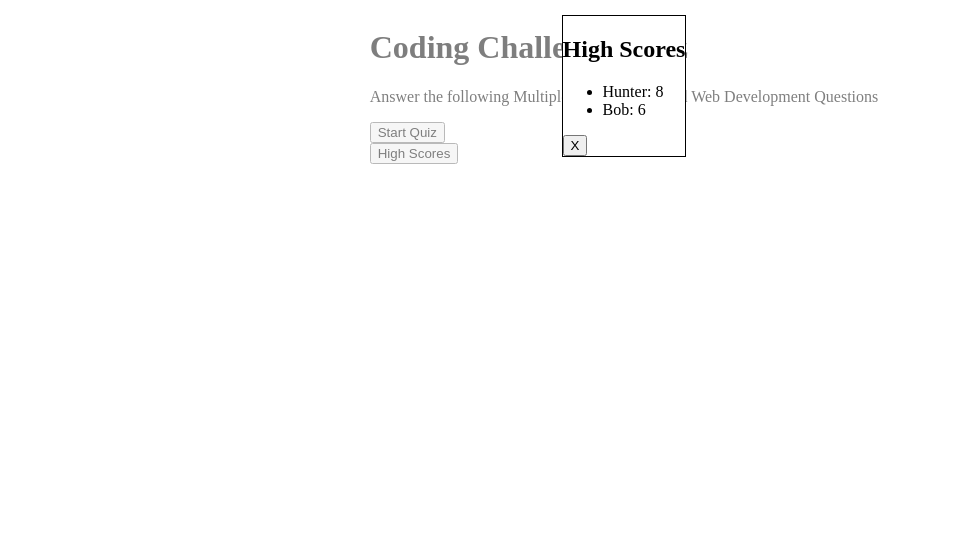
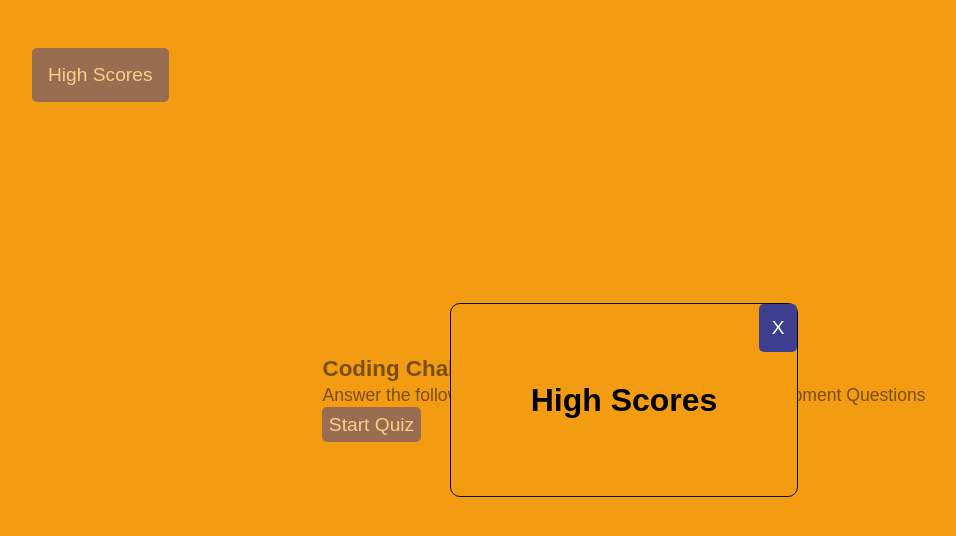
Before and after one commit to huntersteffner/Challenge-04-Coding-Quiz, a plain HTML site: page index.html in a window 1280 px wide. Both pictures are taken after a click on the button "High Scores". Shown: the whole page, without its empty margins (16-972 px from the left). Drawn offline with Linux system fonts and the light colour scheme.

Commit message:
Added styling

```diff
--- /dev/null
+++ b/Assets/reset.css
@@ -0,0 +1,41 @@
+* {
+    margin: 0;
+    padding: 0;
+    box-sizing: border-box;
+  }
+
+  html {
+    height: 100%;
+  }
+
+  body {
+    min-height: 100%;
+    line-height: 1;
+    font-family: sans-serif;
+  }
+
+  h1,
+  h2,
+  h3,
+  h4,
+  h5,
+  h6 {
+    font-size: 100%;
+  }
+
+  input,
+  select,
+  option,
+  optgroup,
+  textarea,
+  button,
+  pre,
+  code {
+    font-size: 100%;
+    font-family: inherit;
+  }
+
+  ol,
+  ul {
+    list-style: none;
+  }
--- a/Assets/script.js
+++ b/Assets/script.js
@@ -147,15 +147,6 @@ const questions = [{
 ]
 
 
-// // Timer
-// const updateTimer = function() {
-
-//     secondsEl.innerHTML = countdownSeconds
-
-
-//     countdownSeconds--
-//     console.log(countdownSeconds)
-// }
 
 const startTimer = function() {
     if (secondsEl.innerHTML <= 0) {
@@ -260,6 +251,7 @@ function gameOver () {
     clearInterval(refreshIntervalID)
     console.log(points)
     scoreFinal.innerHTML = points
+    quizContainer.classList.toggle('hidden')
 }
 if (numOfQuestions === 0) {
     console.log('It works')
--- a/Assets/style.css
+++ b/Assets/style.css
@@ -1,16 +1,64 @@
+:root {
+    --background-color: #F39C12;
+    --button-color: #3e3e8e;
+}
+
 body {
     display: flex;
     flex-direction: column;
     justify-content: center;
     align-items: center;
+    background-color: var(--background-color);
+
+}
+button {
+    border: none;
+    padding: .4rem;
+    border-radius: 5px;
+    cursor: pointer;
+    background-color: var(--button-color);
+    color: #fff;
+    font-size: 1.2rem;
+
+}
+input {
+    background-color: #f6ebeb;
+    padding: .5rem;
 }
 
-.hidden {
-    display: none;
+.questions-container {
+    display: flex;
+    flex-direction: column;
 }
 
+
+.game-container {
+    display: flex;
+    flex-direction: column;
+    /* justify-content: center; */
+    align-items: center;
+}
+
+.start-menu {
+    padding: 2rem;
+}
+.start-menu h1 {
+    font-size: 1.4rem;
+    margin-bottom: .4rem;
+}
+.start-menu p {
+    font-size: 1.1rem;
+    margin-bottom: .2rem;
+}
+
+.quiz-container {
+    margin: 2rem;
+}
+
+
 .choice {
-    background-color: pink;
+    background-color: var(--button-color);
+    padding: .5rem;
     margin: .4rem;
 }
 
@@ -19,11 +67,47 @@ body {
 }
 
 .modal-container {
+    display: flex;
+    flex-direction: column;
+    align-items: center;
+    justify-content: center;
     border: black solid 1px;
+    border-radius: 10px;
     position: absolute;
-    background-color: #fff;
+    background-color: var(--background-color);
+    padding: 5rem;
     z-index: 10;
 }
+#modal-close {
+    position: absolute;
+    top: 0;
+    right: 0;
+    padding: .8rem;
+    border-radius: 5px;
+
+}
+.modal-container h2 {
+    font-size: 2rem;
+}
+.modal-container li {
+    font-size: 1.3rem;
+}
+
+#modal-btn {
+    position: absolute;
+    top: 3rem;
+    left: 3rem;
+    padding: 1rem;
+}
+
+.high-score-container {
+    margin: 2rem;
+}
+
 .blur {
     opacity: .5;
 }
+
+.hidden {
+    display: none;
+}
--- a/index.html
+++ b/index.html
@@ -5,6 +5,7 @@
     <meta http-equiv="X-UA-Compatible" content="IE=edge" />
     <meta name="viewport" content="width=device-width, initial-scale=1.0" />
     <title>Document</title>
+    <link rel="stylesheet" href="./Assets/reset.css" />
     <link rel="stylesheet" href="./Assets/style.css" />
   </head>
   <body>
@@ -23,20 +24,13 @@
         <h2>Score: <span id="score">0</span></h2>
         <h2 id="timer">Time: <span id="seconds">120</span> seconds</h2>
         <p id="question">Sample Question</p>
-        <form>
-          <!-- <input type="radio" id="a" name="quiz" />
-          <label id="ans-1" for="a">A: Wrong Answer</label>
-          <input type="radio" id="b" name="quiz" />
-          <label id="ans-2" for="b">B: Right Answer</label>
-          <input type="radio" id="c" name="quiz" />
-          <label id="ans-3" for="c">C: Wrong Answer</label>
-          <input type="radio" id="c" name="quiz" />
-          <label id="ans-4" for="d">D: Wrong Answer</label> -->
-        </form>
+        <div class="questions-container">
           <button class="choice" id="ans-1"></button>
           <button class="choice" id="ans-2"></button>
           <button class="choice" id="ans-3"></button>
           <button class="choice" id="ans-4"></button>
+        </div>
+      </div>
       <div class="hidden high-score-container">
         <h3>Game Over!</h3>
         <p>You received <span id="score-final">0</span> points!</p>
@@ -44,17 +38,13 @@
         <input type="text" name="high-score" id="high-score" />
         <button id="submit-score">Submit</button>
       </div>
-      </div>
       <button id="modal-btn">High Scores</button>
       <button class="hidden play-again">Play Again!</button>
     </div>
 
     <div class="hidden modal-container">
       <h2>High Scores</h2>
-      <ul id="highscore-list">
-        <li><span>Hunter</span>: <span>8</span></li>
-        <li><span>Bob</span>: <span>6</span></li>
-      </ul>
+      <ul id="highscore-list"></ul>
       <button id="modal-close">X</button>
     </div>
 
```
Lines whose indentation alone changed are shown as unchanged.
